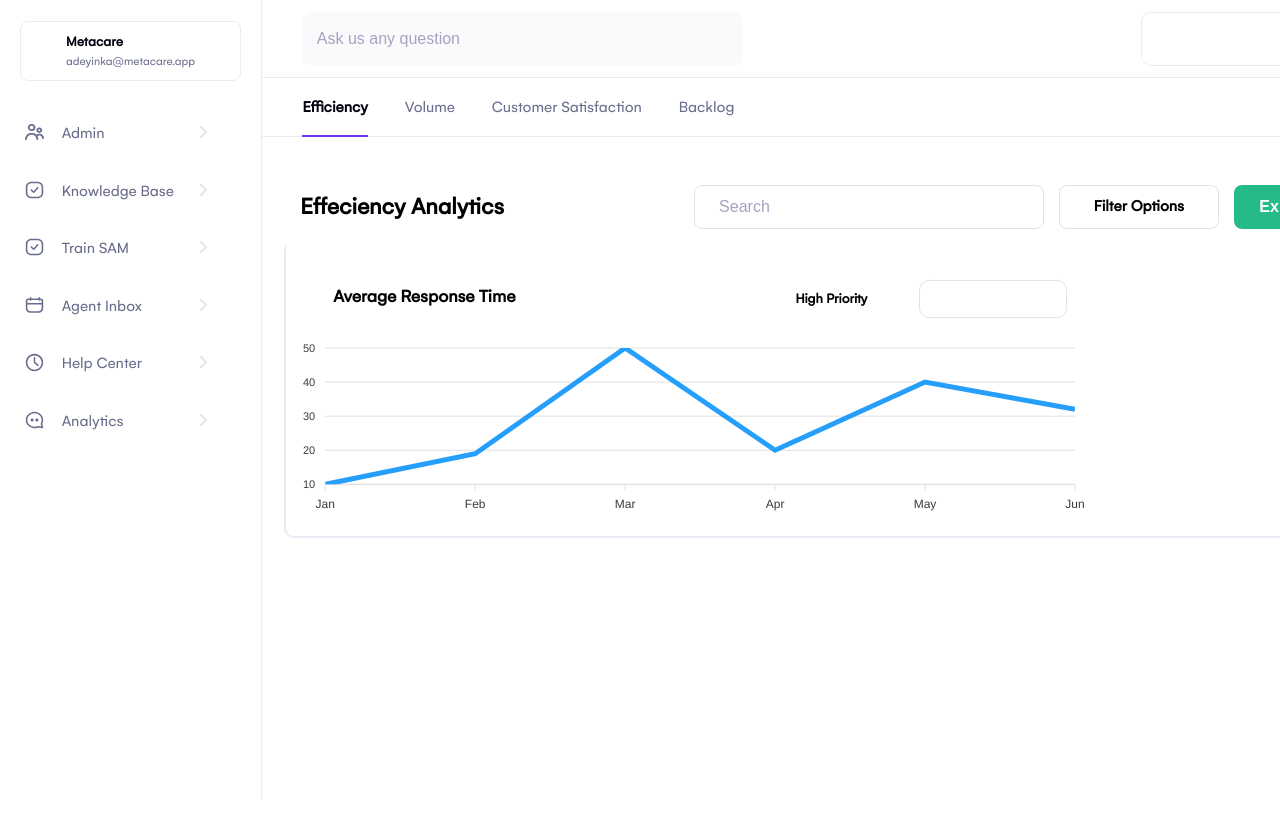
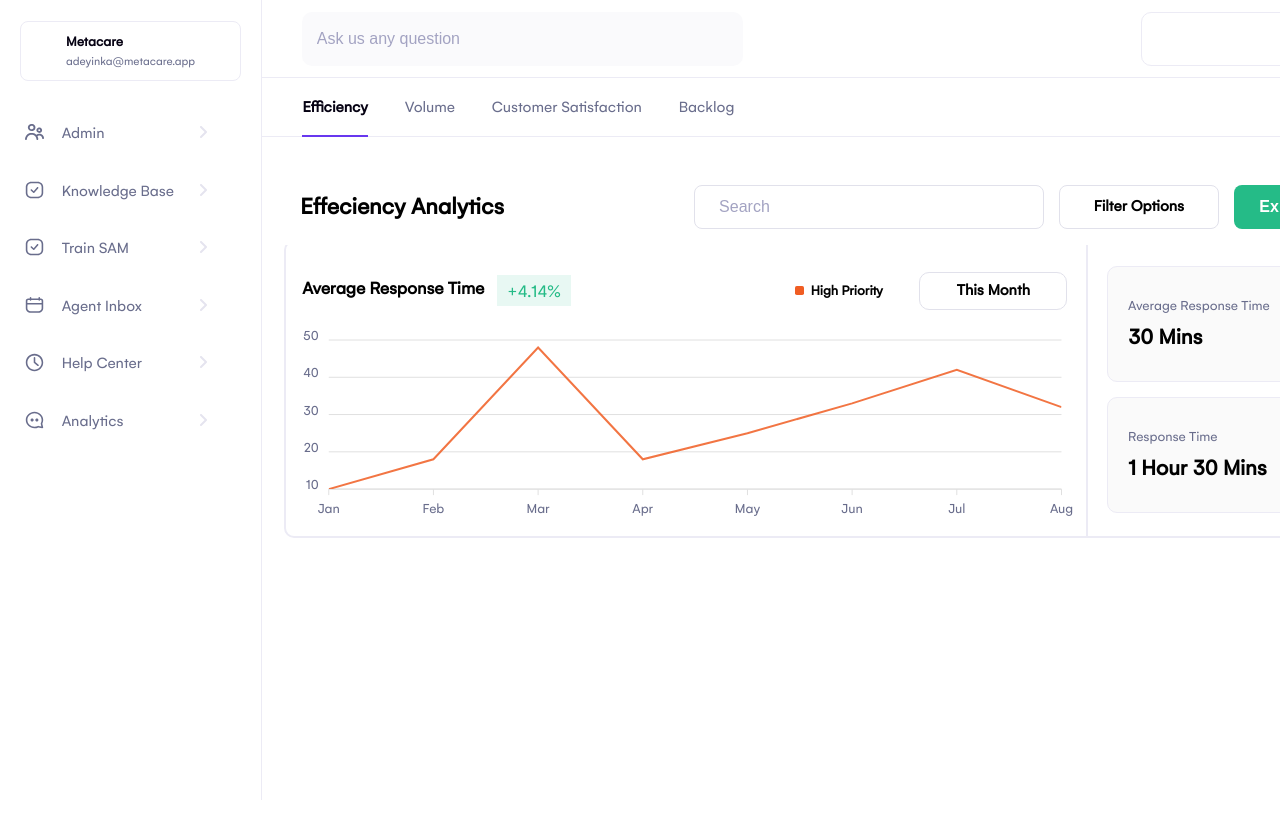
Before and after one commit to Tk-brainCodes/Dashboard, a React (Vite) app: page / in a window 1280 px wide. Shown: the top 838 px of the page. Built offline with nearby package versions, Linux system fonts and the light colour scheme.

Commit message:
removed makers

```diff
--- a/src/components/Graph/Linegraph/linegraph.tsx
+++ b/src/components/Graph/Linegraph/linegraph.tsx
@@ -1,4 +1,4 @@
-import React, { useState } from "react";
+import React from "react";
 import Chart from "react-apexcharts";
 import { ApexOptions } from "apexcharts";
 import ReactApexChart from "react-apexcharts";
@@ -10,21 +10,6 @@ interface SeriesTypes {
 
 const Linegraph = () => {
   const options: ApexOptions = {
-    annotations: {
-      points: [
-        {
-          x: new Date("01 Dec 2017").getTime(),
-          y: 8607.55,
-          marker: {
-            size: 8,
-          },
-          label: {
-            borderColor: "#FF4560",
-            text: "Point Annotation",
-          },
-        },
-      ],
-    },
     chart: {
       id: "apexchart-example",
       zoom: {
@@ -36,12 +21,65 @@ const Linegraph = () => {
     },
     xaxis: {
       categories: ["Jan", "Feb", "Mar", "Apr", "May", "Jun", "Jul", "Aug"],
+      max: 8,
+      position: 'bottom',
+      labels: {
+        show: true,
+        style: {
+          colors: [
+            "#696D8C",
+            "#696D8C",
+            "#696D8C",
+            "#696D8C",
+            "#696D8C",
+            "#696D8C",
+            "#696D8C",
+            "#696D8C",
+          ],
+          fontSize: "0.88rem",
+          fontFamily: "Gelion",
+          fontWeight: 400,
+        },
+      },
     },
+    yaxis: {
+      show: true,
+      labels: {
+        maxWidth: 160,
+        style: {
+          colors: [
+            "#696D8C",
+            "#696D8C",
+            "#696D8C",
+            "#696D8C",
+            "#696D8C",
+            "#696D8C",
+            "#696D8C",
+            "#696D8C",
+          ],
+          fontSize: "0.88rem",
+          fontFamily: "Gelion",
+          fontWeight: 400,
+        },
+      },
+    },
+    stroke: {
+      show: true,
+      width: 2,
+      colors: ["#F05D23"],
+    },
+    // markers: {
+    //   colors: "#fff",
+    //   strokeColors: "#F05D23",
+    //   strokeWidth: 1,
+    //   size: 6,
+    //   shape: "circle",
+    // },
   };
   const series: Array<SeriesTypes> = [
     {
-      name: "Efficiency",
-      data: [10, 19, 50, 20, 40, 32],
+      name: "Response Time",
+      data: [10, 18, 48, 18, 25, 33, 42, 32],
     },
   ];
   return (
@@ -50,18 +88,32 @@ const Linegraph = () => {
         <div className="graph-heading">
           <div className="graph-heading-text">
             <div className="graph-text">Average Response Time</div>
+            <div className="graph-percentage">+4.14%</div>
           </div>
           <div className="graph-header-content">
-            <div className="graph-priority">High Priority</div>
-            <div className="graph-date-picker"></div>
+            <div className="graph-priority">
+              <button className="rectangle" />
+              High Priority
+            </div>
+            <div className="graph-date-picker">This Month</div>
           </div>
         </div>
         <ReactApexChart
           options={options}
           series={series}
-          height={204}
+          height={220}
           width={799}
         />{" "}
+      </div>
+      <div className="Graph-aside">
+        <div className="card-1">
+          <div className="card-title">Average Response Time</div>
+          <div className="time">30 Mins</div>
+        </div>
+        <div className="card-2">
+          <div className="card-title"> Response Time</div>
+          <div className="time">1 Hour 30 Mins</div>
+        </div>
       </div>
     </>
   );
```
